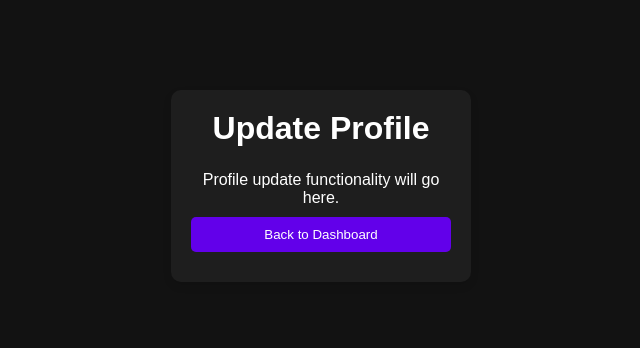
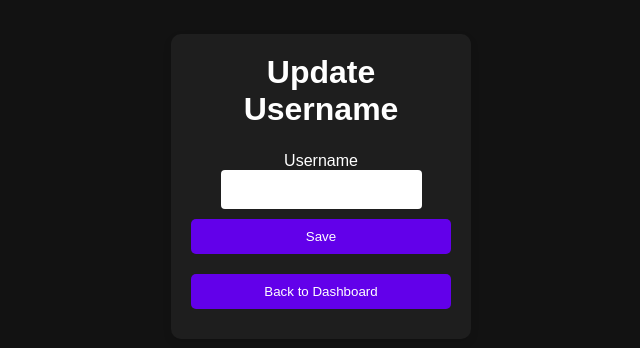
Before and after one commit to elindstr/katan, a React (Vite) app in the folder client/: page /update-profile in a window 1280 px wide. Shown: the part 214-562 px from the top of the page, without its empty margins (319-959 px from the left). Built offline with nearby package versions, Linux system fonts and the light colour scheme; no server answers; sample sign-in values are in the browser's storage.

Commit message:
working on profile update page; still needs work; so removing link from dashboard for now

```diff
--- a/client/src/pages/Dashboard.jsx
+++ b/client/src/pages/Dashboard.jsx
@@ -17,7 +17,7 @@ const Dashboard = () => {
           <h1>Katan</h1>
           <div className="username-display">Username: {username}</div>
         </div>
-        <button onClick={() => navigate('/update-profile')}>Update Profile</button>
+        {/* <button onClick={() => navigate('/update-profile')}>Update Profile</button> */}
         <button onClick={() => navigate('/create-game')}>Create Game</button>
         <button onClick={() => navigate('/join-game')}>Join Game</button>
         <button onClick={handleLogout}>Sign Out</button>
--- a/client/src/pages/UpdateProfile.jsx
+++ b/client/src/pages/UpdateProfile.jsx
@@ -1,15 +1,70 @@
-import React from 'react';
 import { useNavigate } from 'react-router-dom';
+import { useState, useEffect } from 'react';
+import { useMutation, useQuery } from '@apollo/client';
+import { UPDATE_USERNAME } from '../utils/mutations';
+import { QUERY_USER } from '../utils/queries';
+import Auth from '../utils/auth';
 
 const UpdateProfile = () => {
   const navigate = useNavigate();
+  const [updateUser] = useMutation(UPDATE_USERNAME);
+  const { loading, data } = useQuery(QUERY_USER);
+  const [formState, setFormState] = useState({
+    username: '',
+  });
+
+  useEffect(() => {
+    if (data) {
+      setFormState({
+        username: data.user.username,
+      });
+      console.log(data)
+    }
+  }, [data]);
+
+  const handleChange = (event) => {
+    const { name, value } = event.target;
+    setFormState({ ...formState, [name]: value });
+  };
+
+  const handleSaveProfile = async () => {
+    try {
+      await updateUser({
+        variables: {
+          username: formState.username,
+        },
+      });
+      navigate('/'); // Navigate back to dashboard after successful update
+    } catch (error) {
+      console.error('Error updating profile:', error);
+    }
+  };
+
+  if (loading) {
+    return <div>Loading...</div>;
+  }
 
   return (
     <div className="dashboard-page">
       <div className="card">
-        <h1>Update Profile</h1>
-        <p>Profile update functionality will go here.</p>
-
+        <h1>Update Username</h1>
+        <div>
+          <label>Username</label>
+          <input
+            type="text"
+            name="username"
+            value={formState.username}
+            onChange={handleChange}
+          />
+        </div>
+        <div>
+          <button
+            type="button"
+            onClick={handleSaveProfile}
+          >
+            Save
+          </button>
+        </div>
         <button onClick={() => navigate('/')}>Back to Dashboard</button>
       </div>
     </div>
--- a/client/src/utils/mutations.js
+++ b/client/src/utils/mutations.js
@@ -1,3 +1,4 @@
+//client/utils/mutations.js
 import { gql } from '@apollo/client';
 
 export const LOGIN = gql`
@@ -30,3 +31,12 @@ export const ADD_USER = gql`
     }
   }
 `;
+
+export const UPDATE_USERNAME = gql`
+  mutation updateUsername($username: String!) {
+    updateUsername(username: $username) {
+      _id
+      username
+    }
+  }
+`;
--- a/client/src/utils/queries.js
+++ b/client/src/utils/queries.js
@@ -1,3 +1,4 @@
+//client/utils/queries.js
 import { gql } from '@apollo/client';
 
 // Query to fetch a single user
```
Also changed, not shown: client/src/actions/actionTypes.jsx (added), client/src/actions/actions.jsx (added), 2 other files (tests, documents, lock files or other folders).
